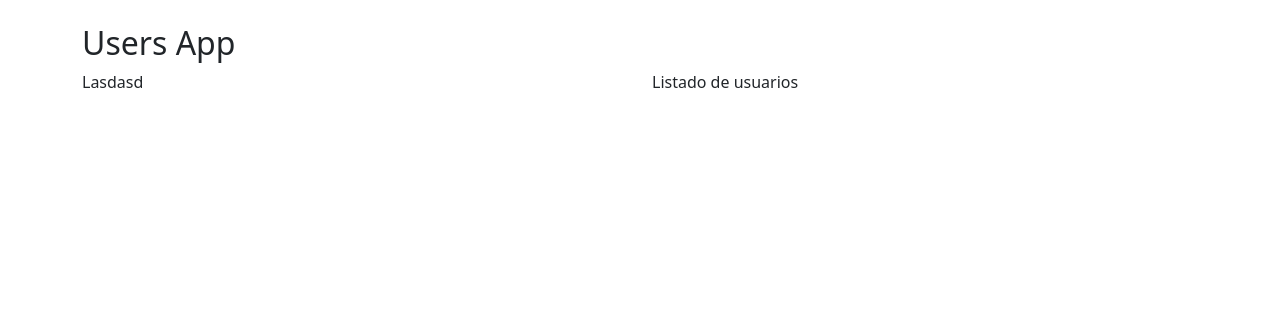
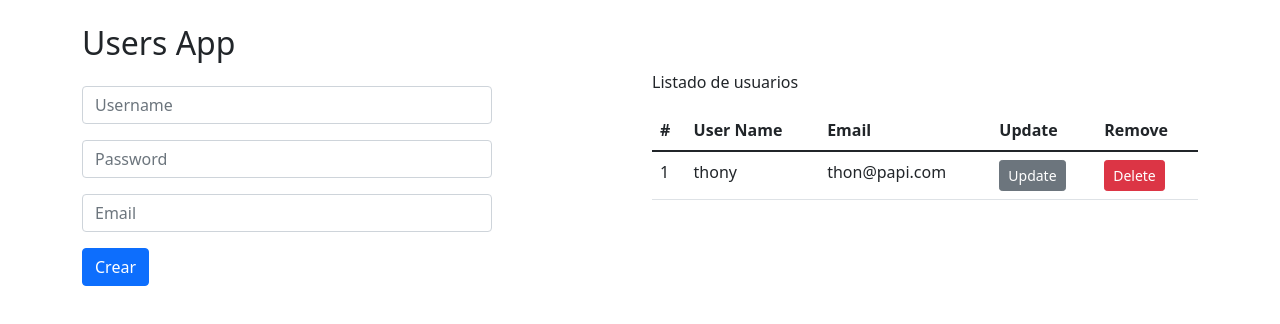
Before and after one commit to thonycc10/users-app, a React (Vite) app: page / in a window 1280 px wide. Shown: the top 324 px of the page. Built offline with nearby package versions, Linux system fonts and the light colour scheme.

Commit message:
añadiendo funciones y lista form

```diff
--- a/src/UsersApp.jsx
+++ b/src/UsersApp.jsx
@@ -1,17 +1,30 @@
 import {UserList} from "./components/UserList.jsx";
 import {UserForm} from "./components/UserForm.jsx";
 
+const initialUsers = [
+    {
+        id: 1,
+        username: 'thony',
+        password: '1234',
+        email: 'thon@papi.com'
+    }
+];
 export const UsersApp = () => {
+
+    const handlerAddUser = (user) => {
+        console.log(user);
+    }
+
     return (
         <>
             <div className="container my-4">
                 <h2>Users App</h2>
                 <div className="row">
                     <div className="col">
-                        <UserForm />
+                        <UserForm handlerAddUser={handlerAddUser}/>
                     </div>
                     <div className="col">
-                        <UserList />
+                        <UserList users={initialUsers}/>
                     </div>
                 </div>
             </div>
--- a/src/components/UserForm.jsx
+++ b/src/components/UserForm.jsx
@@ -1,7 +1,45 @@
-export const UserForm = () => {
+import {useState} from "react";
+
+const initialUserForm = {
+    username: '',
+    password: '',
+    email: ''
+}
+
+
+export const UserForm = ({handlerAddUser}) => {
+    const [userForm, setUserForm] = useState(initialUserForm);
+
+    const {username, password, email} = userForm;
+    const onInputChabge = ({target}) => {
+        const {name, value} = target;
+        setUserForm({
+            ...userForm,
+            [name]: value
+        })
+    }
+
+    const onSubmit = (event) => {
+        event.preventDefault(); // ayuda a evitar recargo de la pagina
+        if (!username || !password || !email) {
+            alert("Complete los formularios");
+            return;
+        }
+        console.log(userForm)
+        handlerAddUser(userForm);
+        setUserForm(initialUserForm);
+    }
+
   return (
       <>
-      <p>Lasdasd</p>
+          <form onSubmit={onSubmit}>
+              <input value={username} onChange={onInputChabge} type="text" className={"form-control my-3 w-75"} placeholder={"Username"} name={"username"}/>
+              <input value={password} onChange={onInputChabge} type="password" className={"form-control my-3 w-75"} placeholder={"Password"} name={"password"}/>
+              <input value={email} onChange={onInputChabge} type="text" className={"form-control my-3 w-75"} placeholder={"Email"} name={"email"}/>
+              <button className={"btn btn-primary"} type={"submit"}>
+                  Crear
+              </button>
+          </form>
       </>
   )
 }
--- a/src/components/UserList.jsx
+++ b/src/components/UserList.jsx
@@ -1,8 +1,31 @@
-export const UserList = () => {
+import {UserRow} from "./UserRow.jsx";
+
+export const UserList = ({users = []}) => {
     return (
         <>
             <p>Listado de usuarios</p>
-            <table></table>
+            <table className={"table table-hover"}>
+                <thead>
+                <tr>
+                    <th>#</th>
+                    <th>User Name</th>
+                    <th>Email</th>
+                    <th>Update</th>
+                    <th>Remove</th>
+                </tr>
+                </thead>
+                <tbody>
+                {
+                    users.map(({id, username, email }) => (
+                        <UserRow key={id}
+                                 id={id}
+                                 username={username}
+                                 email={email}
+                        />
+                    ))
+                }
+                </tbody>
+            </table>
         </>
     )
 }
--- /dev/null
+++ b/src/components/UserRow.jsx
@@ -0,0 +1,16 @@
+export const UserRow = ({id, username, email}) => {
+  return (
+      <tr key={id}>
+          <td>{id}</td>
+          <td>{username}</td>
+          <td>{email}</td>
+          <td>
+              <button className={"btn btn-secondary btn-sm"} type={"button"}>Update</button>
+          </td>
+          <td>
+              <button className={"btn btn-danger btn-sm"} type={"button"}>Delete</button>
+
+          </td>
+      </tr>
+  )
+}
```
